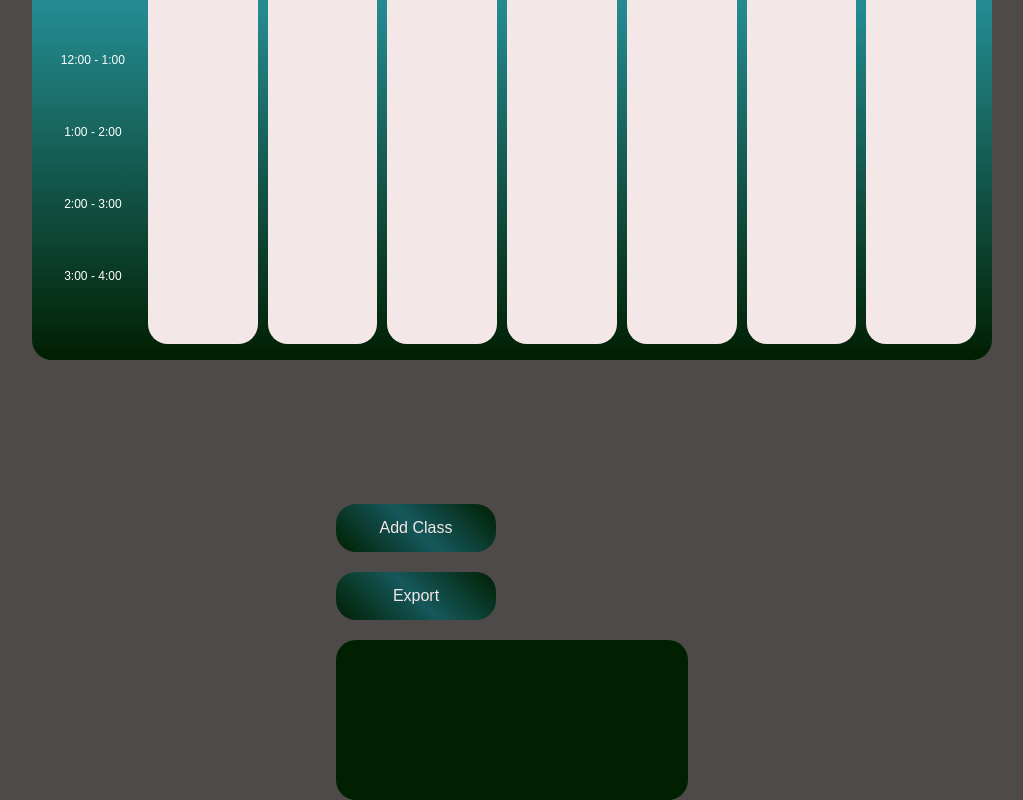
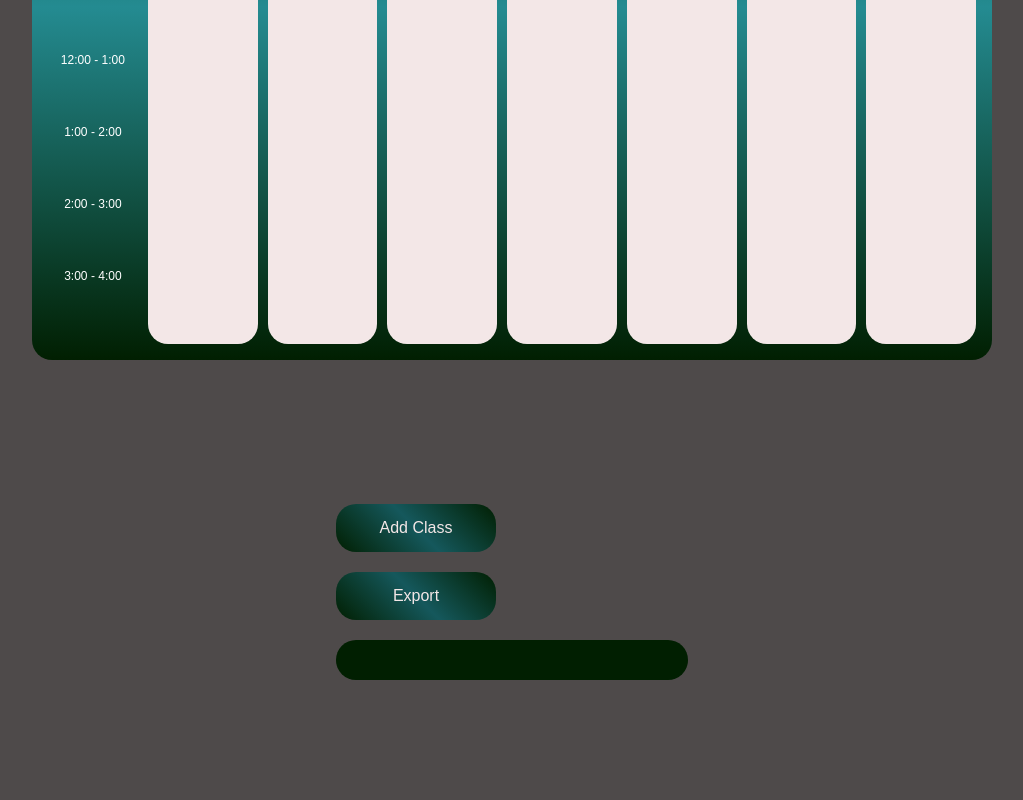
Before and after one commit to rzeath/class_schedule, a React (Vite) app: page / in a window 1280 px wide. Shown: the part 607-1407 px from the top of the page, without its empty margins (128-1151 px from the left). After the commit the page ends 1287 px from the top, so only its background shows below. Built offline with nearby package versions, Linux system fonts and the light colour scheme; a web font is replaced by a local one.

Commit message:
Update App.css

```diff
--- a/src/App.css
+++ b/src/App.css
@@ -253,9 +253,10 @@ body {
 /* Class Details Container */
 
 .class-details-container {
+  padding: 20px;
+  color: white;
   background-color: #011f01;
   display: flex;
-  height: 20vh;
   width: 22em; /* Fixed width */
   margin-top: 1.25em;
 }
```
